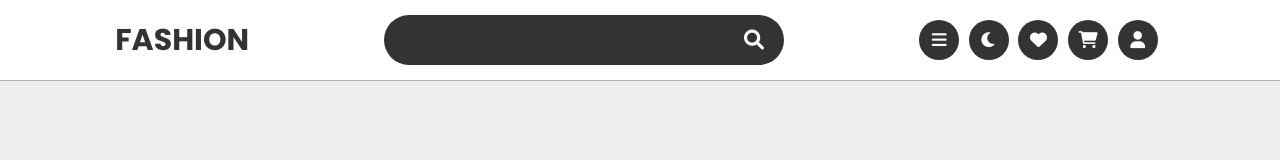
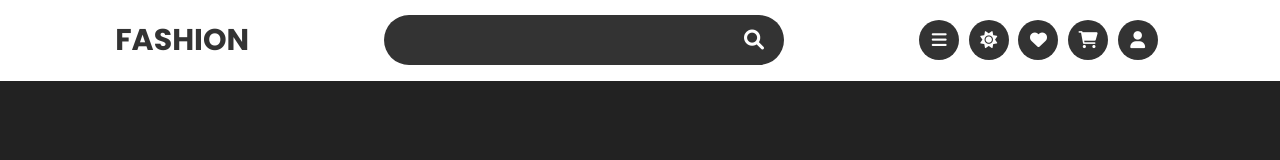
Before and after one commit to donur/E-COMMERCE-FASHION, a plain HTML site: page index.html in a window 1280 px wide. Both pictures are taken after a click on the element 988 px from the left and 40 px from the top of the page. Drawn offline with Linux system fonts and the light colour scheme.

Commit message:
dark, light mode completed

```diff
--- a/app.js
+++ b/app.js
@@ -15,6 +15,9 @@ document.querySelector('#close').onclick = () => {
 // Start of Header Section //
 window.onscroll = () => {
 
+  navbar.classList.remove('active'); // for dark, light mode //
+
+
   if(window.scrollY > 100) {
     document.querySelector('header').classList.add('active');
   }else{
@@ -23,3 +26,17 @@ window.onscroll = () => {
 
   }
 // End of Header Section //
+
+// Start of Dark, Light Mode //
+let themeToggler = document.querySelector('#theme-toggler');
+
+themeToggler.onclick = () => {
+  themeToggler.classList.toggle('fa-sun');
+  if(themeToggler.classList.contains('fa-sun')) {
+    document.querySelector('body').classList.add('active');
+  }else{
+    document.querySelector('body').classList.remove('active');
+
+  }
+}
+// End of Dark, Light Mode //
--- a/css/style.css
+++ b/css/style.css
@@ -40,6 +40,16 @@ html::-webkit-scrollbar-thumb {
 body {
   background: #eee;
 }
+
+/* Start of Dark, Light Mode */
+body.active {
+  --white-color: #111;
+  --black-color: #fff;
+  --light-color: rgba(255, 255, 255, .3);
+  background: #222;
+}
+/* End of Dark, Light Mode */
+
 /* Start of Header Section CSS Styles */
 header {
   width: 100%;
```
